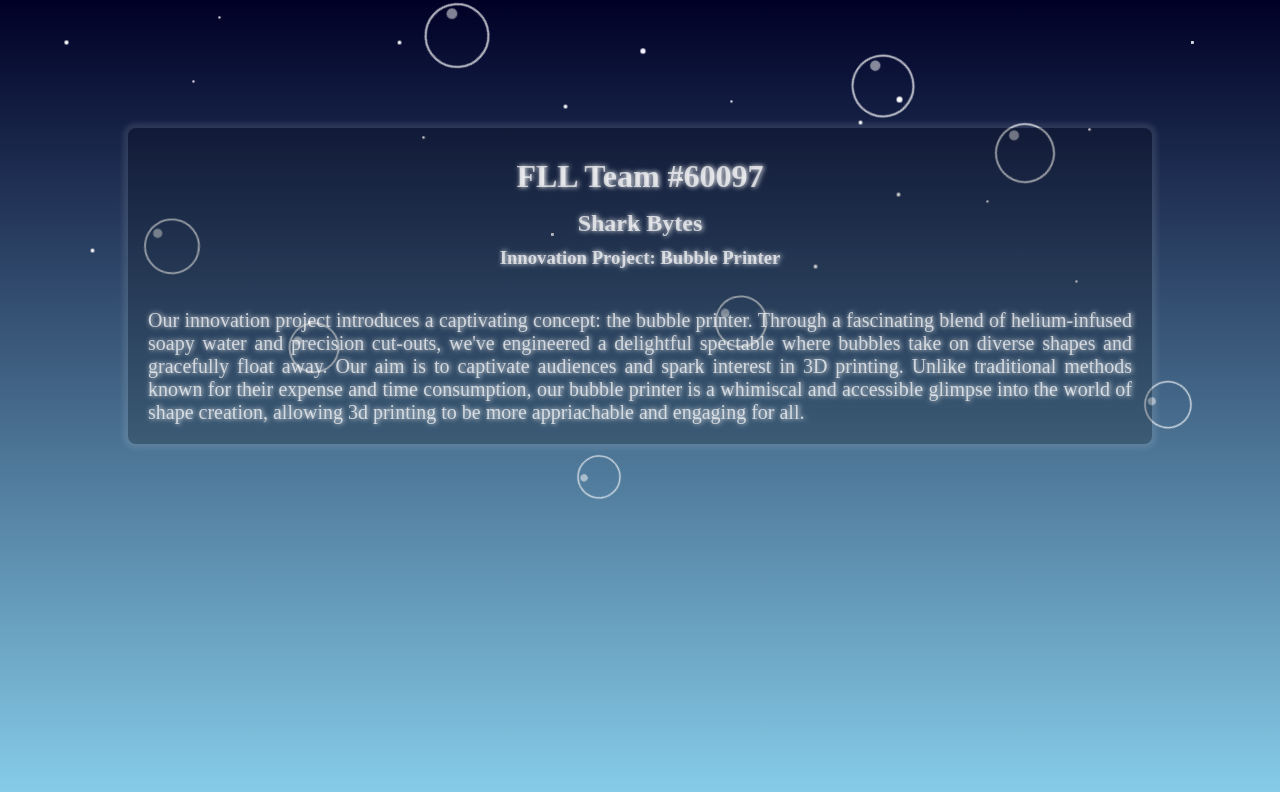
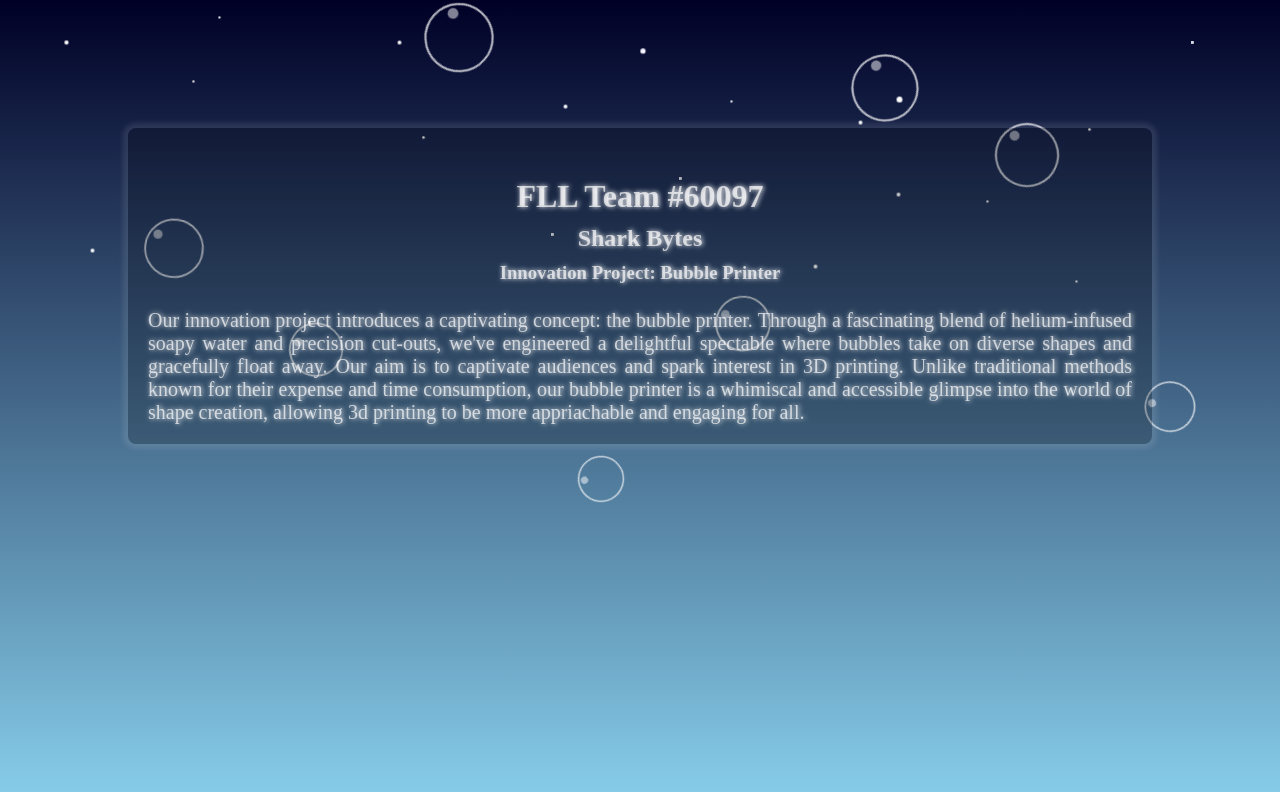
Before and after one commit to dwernz/60097-_Innovation, a plain HTML site: page index.html in a window 1280 px wide. Drawn offline with Linux system fonts and the light colour scheme.

Commit message:
update: padding and margin

```diff
--- a/assets/styles/bubble.css
+++ b/assets/styles/bubble.css
@@ -1,7 +1,7 @@
 * {
     margin: 0;
     padding: 0;
-    box-sizing: border-box;
+    border-box: box-shadow;
 }
 
 .bubble-container {
@@ -304,24 +304,16 @@
 .text {
     color: rgba(255, 255, 255, 0.7);
     margin: 0;
-    padding: 0;
+    padding: 5px 20px;
     text-shadow: rgba(255, 255, 255, 1) 1px 0 5px;
+    text-align: center;
 }
 
 .team-number {
-    margin-top: 30px;
-}
-
-.team-name {
-    margin-top: 15px;
-}
-
-.header {
-    margin-top: 10px;
+    margin-top: 45px;
 }
 
 .description {
-    margin-top: 20px;
     padding: 20px;
     font-size: 20px;
     text-align: justify;
```
